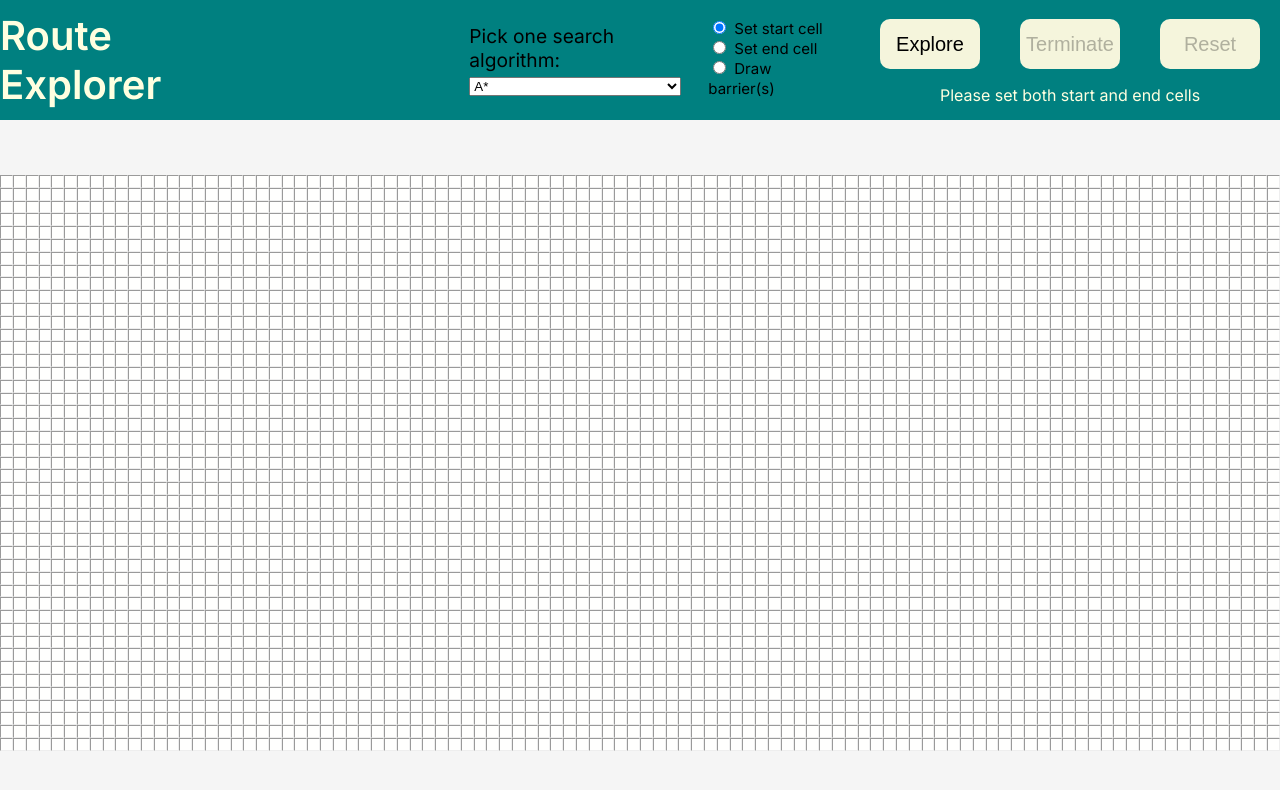
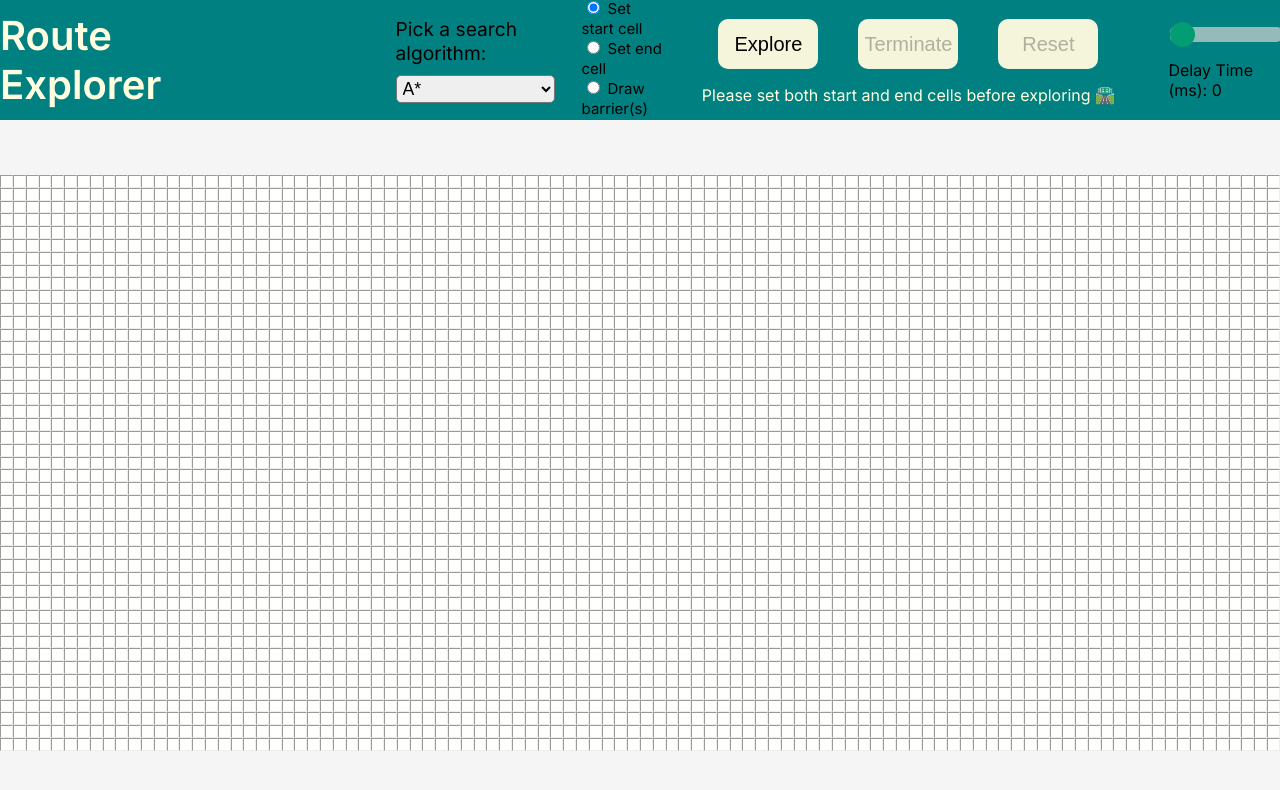
Before and after one commit to eswlo/RouteExplorer, a React (Vite) app: page / in a window 1280 px wide. Shown: the top 790 px of the page. Built offline with nearby package versions, Linux system fonts and the light colour scheme.

Commit message:
Add slider to dynamically control the delay time of path searching (ie while loop)

```diff
--- a/src/App.jsx
+++ b/src/App.jsx
@@ -1,9 +1,9 @@
 import { useState, useEffect } from 'react'
 import Navbar from './components/Navbar'
 import Main from './components/Main'
-import { terminateSearch as aStarTerminateSearch, aStar, reset as aStarReset } from './utils/aStar';
-import { terminateSearch as dfsTerminateSearch, standardDFS, randomizedDFS, reset as dfsReset } from "./utils/dfs";
-import { terminateSearch as bfsTerminateSearch, standardBFS, randomizedBFS, reset as bfsReset } from "./utils/bfs";
+import { terminateSearch as aStarTerminateSearch, aStar, reset as aStarReset, setDelayTime as aStarsetDelayTime } from './utils/aStar';
+import { terminateSearch as dfsTerminateSearch, regularDFS, randomizedDFS, reset as dfsReset, setDelayTime as dfSsetDelayTime } from "./utils/dfs";
+import { terminateSearch as bfsTerminateSearch, regularBFS, randomizedBFS, reset as bfsReset, setDelayTime as bfsSetDelayTime } from "./utils/bfs";
 import { nanoid } from "nanoid"
 import * as CONSTANTS from './utils/constants';
 
@@ -18,6 +18,7 @@ export default function App() {
   const [selectedAlgo, setSelectedAlgo] = useState('aStar');
   const [isReset, setIsReset] = useState(false);
   const [isTerminated, setIsTerminated] = useState(false);
+  const [navSliderValue, setNavSliderValue] = useState(0);
 
   // states related to grid
   const [grid, setGrid] = useState(createNewGrid());
@@ -60,13 +61,18 @@ export default function App() {
     }
   }
 
-    function handleTerminate() {
-      console.log("handleTerminate");
+  function handleTerminate() {
+    console.log("handleTerminate");
+    setIsTerminated(true);
+
+    if (selectedAlgo === "aStar") {
       aStarTerminateSearch();
+    } else if (selectedAlgo === "regularDFS" || selectedAlgo === "randomizedDFS") {
       dfsTerminateSearch();
+    } else if (selectedAlgo === "regularBFS" || selectedAlgo === "randomizedBFS") {
       bfsTerminateSearch();
-      setIsTerminated(true);
     }
+  }
 
 
   function handleRadioChange(newRadioState) {
@@ -75,21 +81,31 @@ export default function App() {
     setRadioSelectedOption(newRadioState);
   }
 
+  function handleNavRangeSlier(sliderValue) {
+    setNavSliderValue(sliderValue);
+    if (selectedAlgo === "aStar") {
+      aStarsetDelayTime(sliderValue);
+    } else if (selectedAlgo === "regularDFS" || selectedAlgo === "randomizedDFS") {
+      dfSsetDelayTime(sliderValue);
+    } else if (selectedAlgo === "regularBFS" || selectedAlgo === "randomizedBFS") {
+      bfsSetDelayTime(sliderValue);
+    }
+  }
+
 
   // funcsions for Main / Grid / Cell
   useEffect(() => {
     if (exploreClicked && startCell && endCell) {
       if (selectedAlgo === "aStar") {
         aStar(startCell, endCell, grid, updateGrid);
-      } else if (selectedAlgo === "standardDFS") {
-        standardDFS(startCell, endCell, grid, updateGrid);
+      } else if (selectedAlgo === "regularDFS") {
+        regularDFS(startCell, endCell, grid, updateGrid);
       } else if (selectedAlgo === "randomizedDFS") {
         randomizedDFS(startCell, endCell, grid, updateGrid);
-      } else if (selectedAlgo === "standardBFS") {
-        standardBFS(startCell, endCell, grid, updateGrid);
+      } else if (selectedAlgo === "regularBFS") {
+        regularBFS(startCell, endCell, grid, updateGrid);
       } else {
         randomizedBFS(startCell, endCell, grid, updateGrid);
-
       }
     } else {
         setExploreClicked(false);
@@ -240,6 +256,8 @@ export default function App() {
             exploreClicked={exploreClicked}
             selectedAlgo={selectedAlgo}
             handleSelectedAlgo={handleSelectedAlgo}
+            handleNavRangeSlier={handleNavRangeSlier}
+            navSliderValue={navSliderValue}
             />
           <Main
             navRadioState={navRadioState}
--- a/src/components/Navbar.jsx
+++ b/src/components/Navbar.jsx
@@ -7,18 +7,15 @@ import { useState, useCallback } from 'react';
 export default function Navbar(props) {
     // console.log(props.startCell);
 
-
-
-
     const getWarningMessage = useCallback(() => {
         if (!props.startCell && !props.endCell) {
-          return "Please set both start and end cells";
+          return "Please set both start and end cells before exploring 🛣️";
         }
         if (!props.startCell && props.endCell) {
-          return "Please set the start cell";
+          return "Please set the start cell before exploring 🛣️";
         }
         if (props.startCell && !props.endCell) {
-          return "Please set the end cell";
+          return "Please set the end cell before exploring 🛣️";
         }
         return "Feel free to draw some barriers!"; // No message if all conditions are satisfied
       }, [props.startCell, props.endCell]);
@@ -30,16 +27,16 @@ export default function Navbar(props) {
             <h1 className="nav-title">Route Explorer</h1>
             {/* <h3 className="nav-text">A* search algorithm</h3> */}
             <div className='nav-dropdown'>
-                <label htmlFor="algos" className='nav-dropdown-label'>Pick one search algorithm:</label>
+                <label htmlFor="algos" className='nav-dropdown-label'>Pick a search algorithm:</label>
                 <select disabled={props.isTerminated || props.exploreClicked}
                     id="algos"
                     value={props.selectedAlgo}
                     onChange={() => props.handleSelectedAlgo(event.target.value)}
                     name="algos">
                     <option value="aStar">A*</option>
-                    <option value="standardDFS">standard DFS</option>
+                    <option value="regularDFS">regular DFS</option>
                     <option value="randomizedDFS">randomized DFS</option>
-                    <option value="standardBFS">standard BFS</option>
+                    <option value="regularBFS">regular BFS</option>
                     <option value="randomizedBFS">randomized BFS</option>
                 </select>
             </div>
@@ -95,6 +92,18 @@ export default function Navbar(props) {
                 </div>
                 {warningMessage && <p className='nav-warning'>{warningMessage}</p>}
             </div>
+            <div className="slidecontainer">
+                <input
+                    type="range"
+                    min="0"
+                    max="3000"
+                    value={props.navSliderValue}
+                    className="navSlider"
+                    id="navSlider"
+                    onChange={() => props.handleNavRangeSlier(event.target.value)}
+                />
+                <p>Delay Time (ms): <span id="navSliderValue">{props.navSliderValue}</span></p>
+            </div>
         </nav>
     )
 }
--- a/src/style.css
+++ b/src/style.css
@@ -39,6 +39,16 @@ nav {
     font-family: Inter, sans-serif;
     font-weight: 400;
     margin-bottom: 5px;
+}
+
+.nav-dropdown select {
+    margin-top: 5px;
+    font-size: 1.1rem;
+    padding: 2px;
+    border-radius: 5px;
+}
+.nav-dropdown select option {
+    font-size: 1.1rem;
 }
 
 .nav-radio-field {
@@ -94,6 +104,15 @@ nav {
     color: #ffffe0;
 }
 
+.slidecontainer {
+    width: 180px;
+    display: flex;
+    flex-direction: column;
+    justify-content: center;
+    margin-left: 50px;
+    margin-top: 20px;
+}
+
 main {
     padding: 55px 50px;
     display: flex;
@@ -109,3 +128,35 @@ main {
     justify-content: center;
     align-items: center;
 }
+
+
+/* modified using example from https://www.w3schools.com/howto/howto_js_rangeslider.asp */
+.navSlider {
+    -webkit-appearance: none;
+    width: 100%;
+    height: 15px;
+    border-radius: 5px;
+    background: #d3d3d3;
+    outline: none;
+    opacity: 0.7;
+    -webkit-transition: .2s;
+    transition: opacity .2s;
+  }
+
+  .navSlider::-webkit-slider-thumb {
+    -webkit-appearance: none;
+    appearance: none;
+    width: 25px;
+    height: 25px;
+    border-radius: 50%;
+    background: #04AA6D;
+    cursor: pointer;
+  }
+
+  .navSlider::-moz-range-thumb {
+    width: 25px;
+    height: 25px;
+    border-radius: 50%;
+    background: #04AA6D;
+    cursor: pointer;
+  }
--- a/src/utils/aStar.js
+++ b/src/utils/aStar.js
@@ -4,6 +4,11 @@ import { MinHeap } from './minHeap';
 
 let tempPath = [];
 let runSearch = true;
+let delayTime = 0;
+
+function setDelayTime(newDelayTime) {
+    delayTime = newDelayTime;
+}
 
 function terminateSearch() {
     runSearch = false;
@@ -13,6 +18,7 @@ function terminateSearch() {
 function reset() {
     tempPath = [];
     runSearch = true;
+    delayTime = 0;
 }
 
 function getNeighborCellsArr(curr, grid) {
@@ -154,7 +160,7 @@ async function aStar(startCell, endCell, grid, updateGrid) {
 
 
     while (!queue.isEmpty() && runSearch) {
-        await new Promise(resolve => setTimeout(resolve, 5)); // Wait for certain amount of tiie between each loop
+        await new Promise(resolve => setTimeout(resolve, delayTime)); // Wait for certain amount of tiie between each loop
 
         const curr = queue.heapPop(); // pop the cell with lowest f cost
         addToSetAndRender(curr, visitedSet, updateGrid);
@@ -182,4 +188,4 @@ async function aStar(startCell, endCell, grid, updateGrid) {
 }
 
 
-export {terminateSearch, aStar, reset}
+export {terminateSearch, aStar, reset, setDelayTime}
--- a/src/utils/bfs.js
+++ b/src/utils/bfs.js
@@ -3,10 +3,14 @@ import * as CONSTANTS from './constants';
 let tempPath = [];
 const visitedSet = new Set();
 let runSearch = true;
+let delayTime = 0;
+
+function setDelayTime(newDelayTime) {
+    delayTime = newDelayTime;
+}
 
 
-
-function standardBFS(startCell, endCell, grid, updateGrid) {
+function regularBFS(startCell, endCell, grid, updateGrid) {
     return bfs(startCell, endCell, grid, updateGrid, false);
 }
 
@@ -22,6 +26,7 @@ function reset() {
     tempPath = [];
     visitedSet.clear();
     runSearch = true;
+    delayTime;
 }
 
 function getNeighborCellsArr(curr, grid) {
@@ -122,7 +127,7 @@ export default async function bfs(startCell, endCell, grid, updateGrid, isRandom
     pathQueue.push([startCell]);
     visitedSet.add(startCell);
     while (pathQueue.length !== 0 && runSearch) {
-        await new Promise(resolve => setTimeout(resolve, 50)); // Wait for certain amount of tiie between each loop
+        await new Promise(resolve => setTimeout(resolve, delayTime)); // Wait for certain amount of tiie between each loop
 
         const path = pathQueue.shift();
         // console.log(`path`);
@@ -157,8 +162,9 @@ export default async function bfs(startCell, endCell, grid, updateGrid, isRandom
 
 
 export {
-    standardBFS,
+    regularBFS,
     randomizedBFS,
     terminateSearch,
-    reset
+    reset,
+    setDelayTime
 }
--- a/src/utils/dfs.js
+++ b/src/utils/dfs.js
@@ -3,8 +3,13 @@ import * as CONSTANTS from './constants';
 let tempPath = [];
 const visitedSet = new Set();
 let runSearch = true;
+let delayTime = 0;
 
-function standardDFS(startCell, endCell, grid, updateGrid) {
+function setDelayTime(newDelayTime) {
+    delayTime = newDelayTime;
+}
+
+function regularDFS(startCell, endCell, grid, updateGrid) {
     return dfs(startCell, endCell, grid, updateGrid, false);
 }
 
@@ -20,6 +25,7 @@ function reset() {
     tempPath = [];
     visitedSet.clear();
     runSearch = true;
+    delayTime = 0;
 }
 
 function getNeighborCellsArr(curr, grid) {
@@ -119,7 +125,7 @@ async function dfs(startCell, endCell, grid, updateGrid, isRandomized) {
     pathStack.unshift([startCell]);
     visitedSet.add(startCell);
     while (pathStack.length !== 0 && runSearch) {
-        await new Promise(resolve => setTimeout(resolve, 0)); // Wait for certain amount of tiie between each loop
+        await new Promise(resolve => setTimeout(resolve, delayTime)); // Wait for certain amount of tiie between each loop
 
         const path = pathStack.shift();
         // console.log(`path`);
@@ -153,8 +159,9 @@ async function dfs(startCell, endCell, grid, updateGrid, isRandomized) {
 }
 
 export {
-    standardDFS,
+    regularDFS,
     randomizedDFS,
     terminateSearch,
-    reset
+    reset,
+    setDelayTime
 }
```
